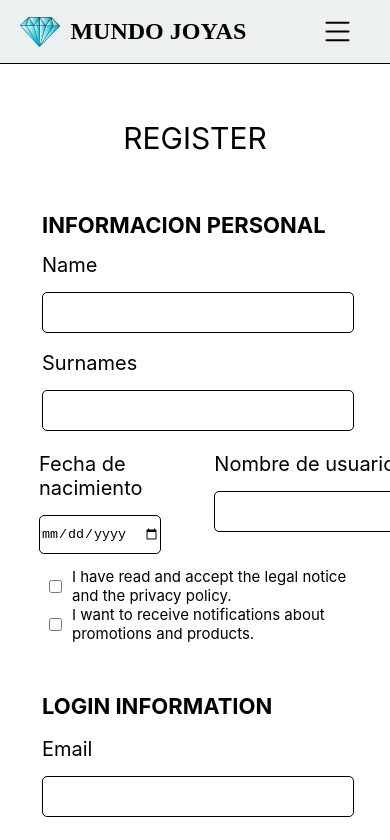
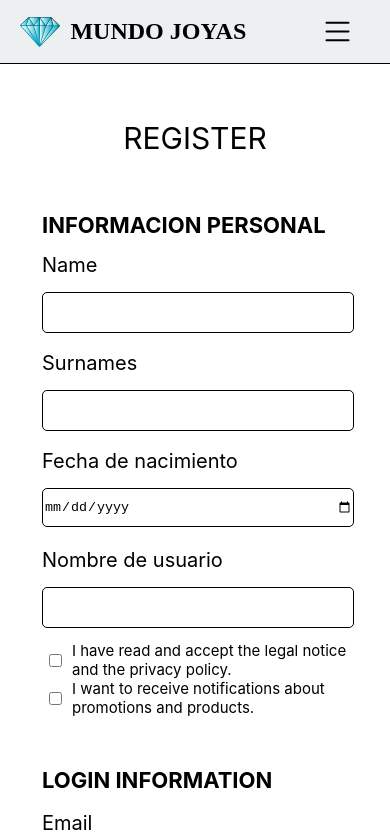
Before and after one commit to joseeantonio/tfg-react, a React (Create React App) app: page /register in a window 390 px wide. Shown: the top 840 px of the page. Built offline with nearby package versions, Linux system fonts and the light colour scheme.

Commit message:
responsive

```diff
--- a/src/modules/FormRegister.jsx
+++ b/src/modules/FormRegister.jsx
@@ -268,6 +268,10 @@ const Sdiv = styled.div`
     align-items: end;
     margin-bottom: 10px;
     align-items: baseline;
+
+    @media (width <= 1190px) {
+      flex-direction: column;
+    }
   }
 
   &.container{
```
